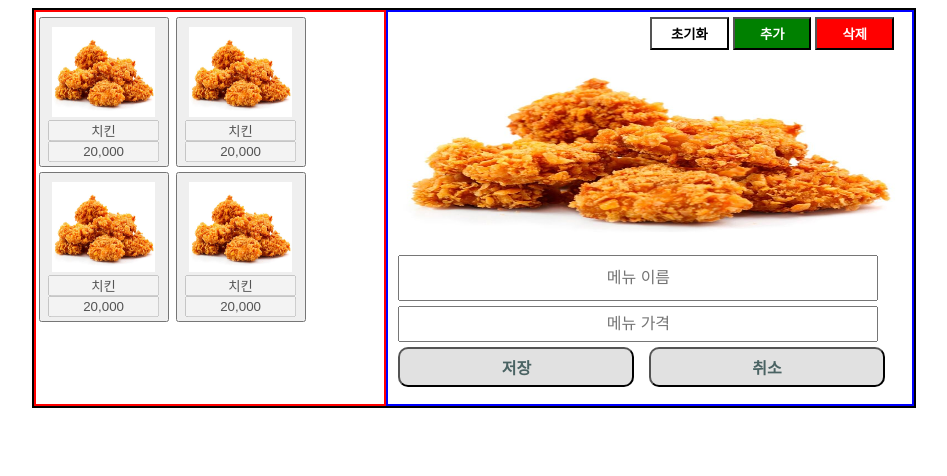
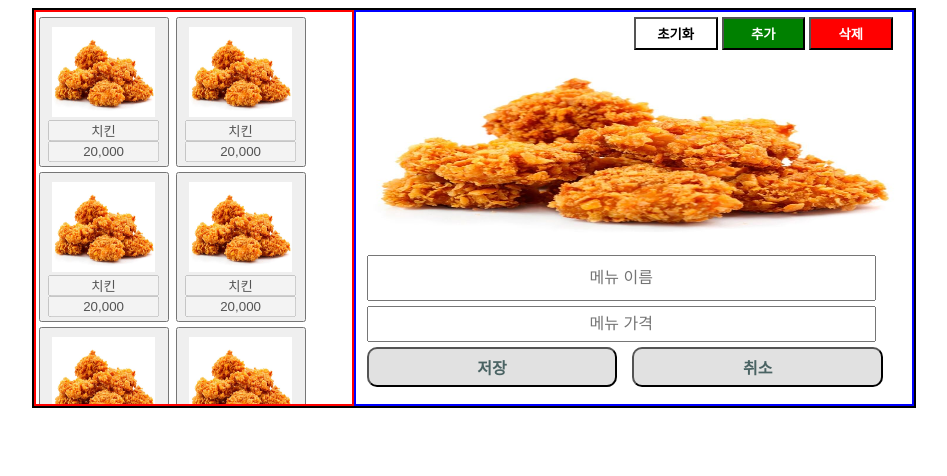
Before and after one commit to kiosksystem/pos, a Python web app: template template/Pos_menuEdit.html in a window 1280 px wide. Shown: the top 476 px of the page, without its empty margins (166-1113 px from the left). Run offline with Jinja, Linux system fonts and the light colour scheme; the template is opened without the code that fills it, so the values that code supplies are empty.

Commit message:
[#15] modify: Pos template 5차 수정

```diff
--- a/static/css/Pos_formCommon.css
+++ b/static/css/Pos_formCommon.css
@@ -6,7 +6,7 @@
 #main_container #Pos_form_container {
     display: flex;
     width: 70%;
-    min-width: 600px;
+    min-width: 650px;
     height : 400px;
 }
 
@@ -20,8 +20,8 @@
 
 #Pos_form .menu_left {
     display: block;
-    width : 40%;
-    min-width: 240px;
+    width : 30%;
+    min-width: 320px;
     height: 100%;
     border : red solid 2px;
     box-sizing: border-box;
@@ -31,8 +31,8 @@
 
 #Pos_form .menu_right {
     display: block;
-    width : 60%;
-    min-width : 360px;
+    width : 70%;
+    min-width : 330px;
     height: 100%;
     border : blue solid 2px;
     box-sizing: border-box;
--- a/static/css/Pos_main.css
+++ b/static/css/Pos_main.css
@@ -28,7 +28,6 @@
 }
 
 .menu_right .order_list {
-	display: flex;
 	width: 100%;
 	height: 62%;
 	float: left;
--- a/static/css/header.css
+++ b/static/css/header.css
@@ -6,7 +6,7 @@
 #header_form_container {
     display: flex;
     width: 70%;
-    min-width: 600px;
+    min-width: 650px;
 }
 
 #header_form_container #header_form {
--- a/template/Pos_menuEdit.html
+++ b/template/Pos_menuEdit.html
@@ -35,7 +35,21 @@
                             <div><input class="text" readonly value="치킨" disabled></div>
                             <div><input class="text" readonly value="20,000" disabled></div>
                         </button>
-
+                        <button class="menu_selectBtn">
+                            <img class="menu_img" src="../static/img/food_img.png">
+                            <div><input class="text" readonly value="치킨" disabled></div>
+                            <div><input class="text" readonly value="20,000" disabled></div>
+                        </button>
+                        <button class="menu_selectBtn">
+                            <img class="menu_img" src="../static/img/food_img.png">
+                            <div><input class="text" readonly value="치킨" disabled></div>
+                            <div><input class="text" readonly value="20,000" disabled></div>
+                        </button>
+                        <button class="menu_selectBtn">
+                            <img class="menu_img" src="../static/img/food_img.png">
+                            <div><input class="text" readonly value="치킨" disabled></div>
+                            <div><input class="text" readonly value="20,000" disabled></div>
+                        </button>
                         <!--  -->
                     </div>
                 </div>
```
Also changed, not shown: template/Pos_main.html (+7 -0 lines).
